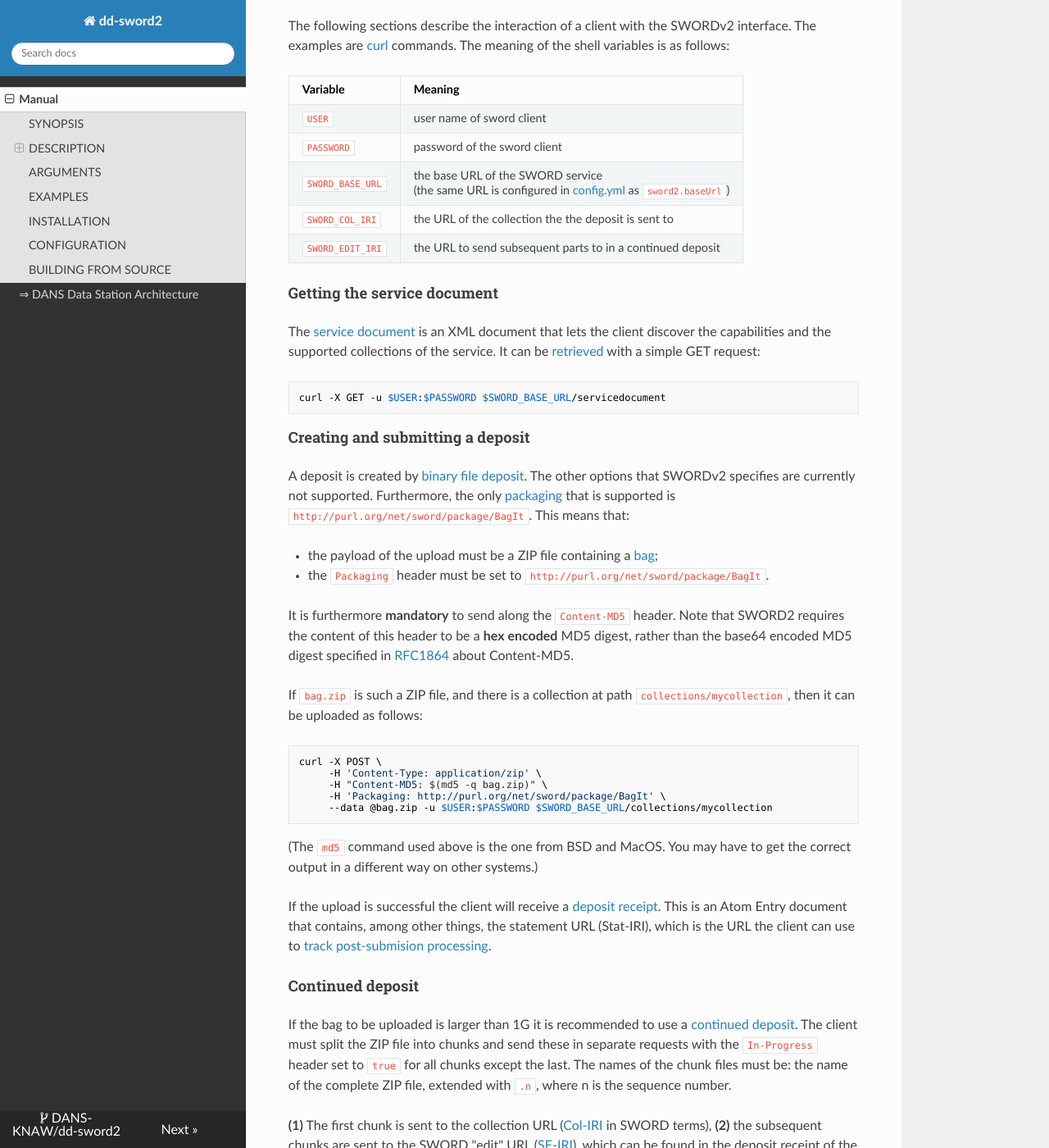
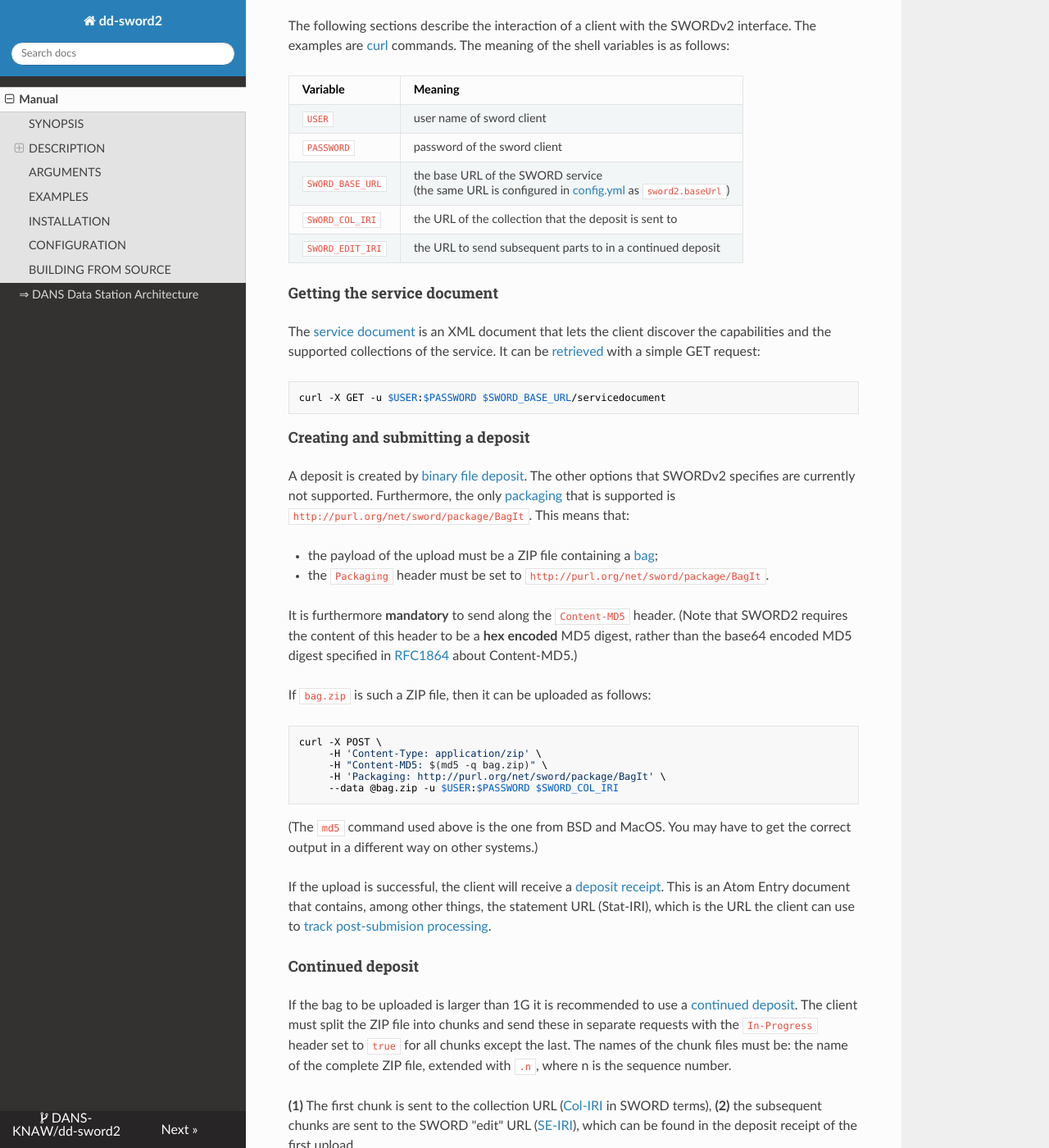
Before and after one commit to janvanmansum/dd-sword2, an MkDocs documentation site: the page built from docs/index.md, in a window 1280 px wide and 1400 px high, scrolled down 1789 px. Shown: the whole window at 82% size. Built offline with MkDocs 1.6.1, drawn with Linux system fonts in a browser that asks for light colours; nearby versions of some CDN libraries.

Commit message:
Docs in progress

````diff
--- a/docs/index.md
+++ b/docs/index.md
@@ -67,7 +67,7 @@ as follows:
 | `USER`             | user name of sword client                                                                                               |
 | `PASSWORD`         | password of the sword client                                                                                            |
 | `SWORD_BASE_URL`   | the base URL of the SWORD service <br/>(the same URL is configured in [config.yml]{:target=_blank} as `sword2.baseUrl`) |
-| `SWORD_COL_IRI`    | the URL of the collection the the deposit is sent to                                                                    |
+| `SWORD_COL_IRI`    | the URL of the collection that the deposit is sent to                                                                   |
 | `SWORD_EDIT_IRI`   | the URL to send subsequent parts to in a continued deposit                                                              |
 
 #### Getting the service document
@@ -88,22 +88,22 @@ A deposit is created by [binary file deposit]{:target=_blank}. The other options
 * the payload of the upload must be a ZIP file containing a [bag]{:target=_blank};
 * the `Packaging` header must be set to `http://purl.org/net/sword/package/BagIt`.
 
-It is furthermore **mandatory** to send along the `Content-MD5` header. Note that SWORD2 requires the content of this header to be a **hex encoded** MD5 digest,
-rather than the base64 encoded MD5 digest specified in [RFC1864]{:target=_blank} about Content-MD5.
+It is furthermore **mandatory** to send along the `Content-MD5` header. (Note that SWORD2 requires the content of this header to be a **hex encoded** MD5 digest,
+rather than the base64 encoded MD5 digest specified in [RFC1864]{:target=_blank} about Content-MD5.)
 
-If `bag.zip` is such a ZIP file, and there is a collection at path `collections/mycollection`, then it can be uploaded as follows:
+If `bag.zip` is such a ZIP file, then it can be uploaded as follows:
 
 ```bash
 curl -X POST \
      -H 'Content-Type: application/zip' \
      -H "Content-MD5: $(md5 -q bag.zip)" \
      -H 'Packaging: http://purl.org/net/sword/package/BagIt' \
-     --data @bag.zip -u $USER:$PASSWORD $SWORD_BASE_URL/collections/mycollection
+     --data @bag.zip -u $USER:$PASSWORD $SWORD_COL_IRI
 ```
 
 (The `md5` command used above is the one from BSD and MacOS. You may have to get the correct output in a different way on other systems.)
 
-If the upload is successful the client will receive a [deposit receipt]{:target=_blank}. This is an Atom Entry document that contains, among other things, the
+If the upload is successful, the client will receive a [deposit receipt]{:target=_blank}. This is an Atom Entry document that contains, among other things, the
 statement URL (Stat-IRI), which is the URL the client can use to [track post-submision processing](#tracking-post-submission-processing).
 
 #### Continued deposit
@@ -290,7 +290,7 @@ Alternatively, to build the tarball execute:
 
 [bag]: https://datatracker.ietf.org/doc/html/rfc8493
 
-[deposit directory]: https://dans-knaw.github.io/dd-ingest-flow/deposit-directory/
+[deposit directory]: https://dans-knaw.github.io/dans-datastation-architecture/deposit-directory/
 
 [easy-sword2-dans-examples]: https://github.com/DANS-KNAW/easy-sword2-dans-examples
 
````
